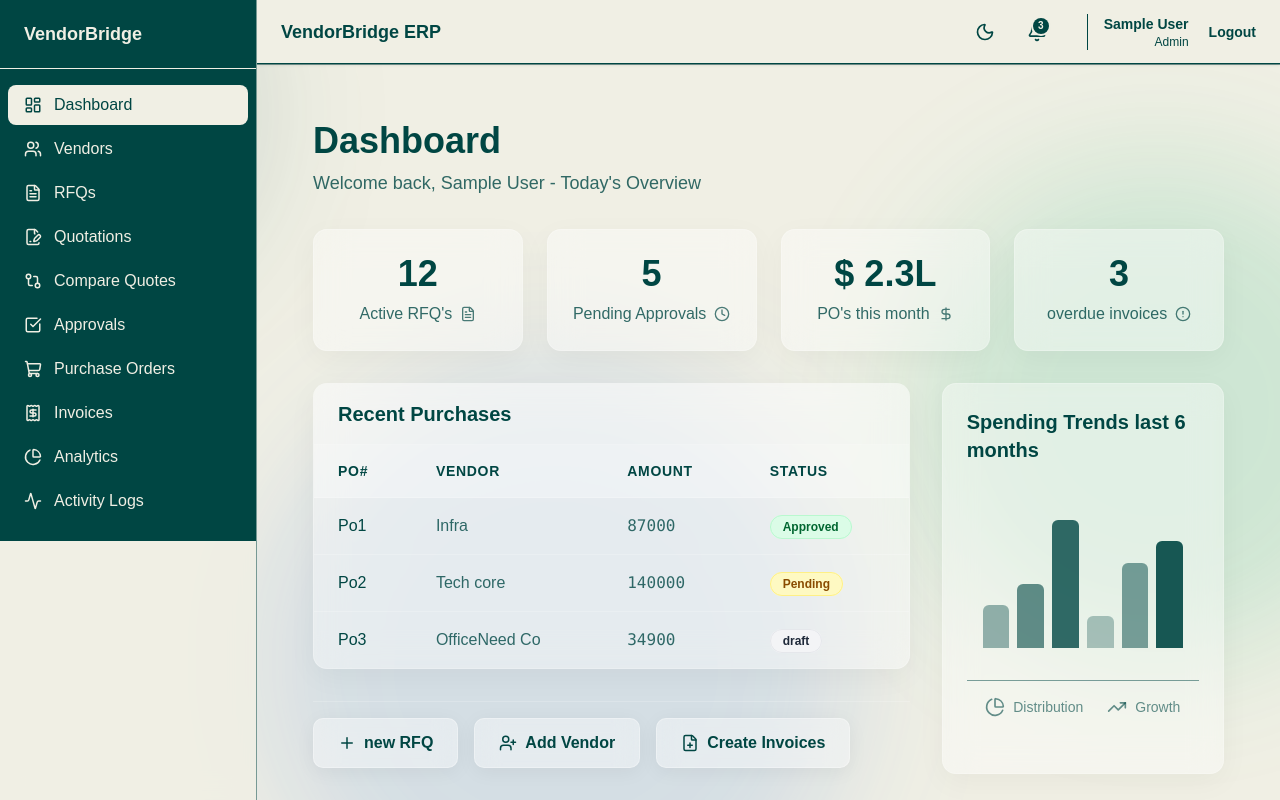
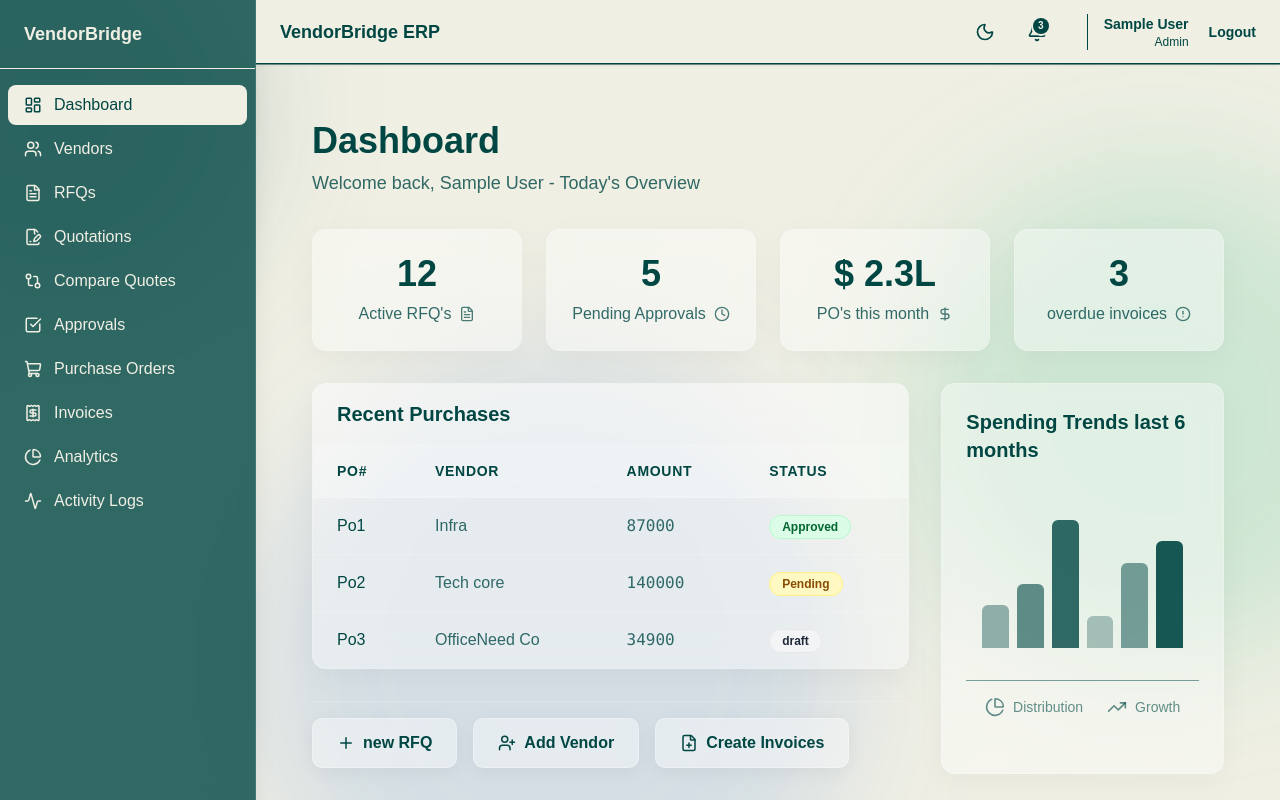
Before and after one commit to Nigam-Vaghani/VendorBridgeOdOO, a React app in the folder frontend/: page /dashboard in a window 1280 px wide. Built offline with nearby package versions, Linux system fonts and the light colour scheme; sample sign-in values are in the browser's storage; the HTML template or start-up script is replaced by a standard one.

Commit message:
push all

```diff
--- a/frontend/src/components/layout/AppLayout.jsx
+++ b/frontend/src/components/layout/AppLayout.jsx
@@ -10,9 +10,7 @@ export const AppLayout = () => {
       <div className="absolute top-[20%] right-[-10%] w-[500px] h-[500px] bg-emerald-500/20 rounded-full mix-blend-multiply filter blur-3xl opacity-70 animate-blob animation-delay-2000 z-[-1] pointer-events-none"></div>
       <div className="absolute bottom-[-20%] left-[20%] w-[600px] h-[600px] bg-blue-500/20 rounded-full mix-blend-multiply filter blur-3xl opacity-70 animate-blob animation-delay-4000 z-[-1] pointer-events-none"></div>
 
-      <div className="z-20 relative bg-background/80 backdrop-blur-md border-r border-border/50">
-        <Sidebar />
-      </div>
+      <Sidebar />
 
       <div className="flex-1 flex flex-col h-screen overflow-hidden z-10 relative">
         <div className="bg-background/80 backdrop-blur-md border-b border-border/50 relative z-20">
--- a/frontend/src/components/layout/Sidebar.jsx
+++ b/frontend/src/components/layout/Sidebar.jsx
@@ -33,7 +33,7 @@ export const Sidebar = () => {
   const visibleLinks = allLinks.filter(link => user && link.roles.includes(user.role));
 
   return (
-    <div className="w-64 bg-primary text-primary-foreground flex-shrink-0 py-5 flex flex-col">
+    <div className="w-64 h-full min-h-screen bg-primary/80 backdrop-blur-md text-primary-foreground flex-shrink-0 py-5 flex flex-col shadow-xl border-r border-white/10">
       <div className="text-primary-foreground font-bold text-lg px-6 pb-5 border-b border-background mb-4">
         VendorBridge
       </div>
```
